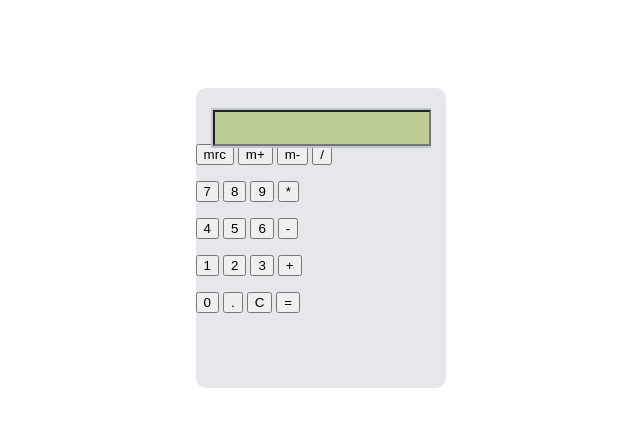
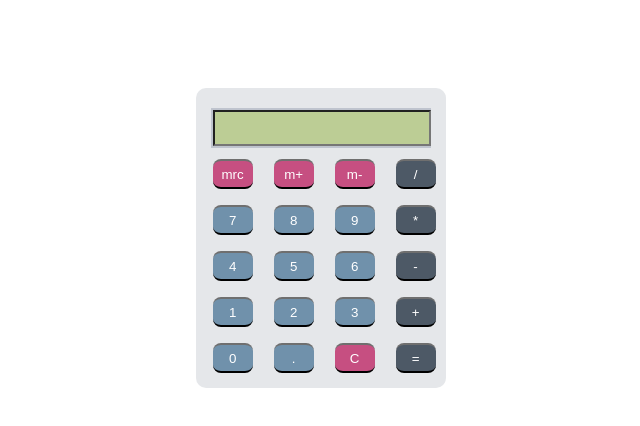
Before and after one commit to BattleBoss21/Calculator, a plain HTML site: page index.html in a window 1280 px wide. Shown: the whole page, without its empty margins (318-958 px from the left). Drawn offline with Linux system fonts and the light colour scheme.

Commit message:
color buttons

```diff
--- a/calculator.css
+++ b/calculator.css
@@ -32,6 +32,50 @@
 	font-size: 21px;
 	text-align: right;
 }
+
 /* Calculator Buttons */
+.keys {
+	position: relative;
+	top: 15px;
+}
+.button {
+	width: 40px;
+	height: 30px;
+	border: none;
+	border-radius: 8px;
+	margin-left: 17px;
+	cursor: pointer;
+	border-top: 2px solid transparent;
+}
+.button.function {
+	color: white;
+	background-color: #c64f81;
+	border-bottom: black 2px solid;
+	border-top: 2px #6f6f6f solid;
+}
+.button.operator {
+	color: white;
+	background-color: #4d5966;
+	border-bottom: black 2px solid;
+	border-top: 2px #6f6f6f solid;
+}
+.button.number {
+	color: white;
+	background-color: #7091ab;
+	border-bottom: black 2px solid;
+	border-top: 2px #6f6f6f solid;
+}
 
-/* Stimulate Button Press */
+/* Simulate Button Press */
+.function:active {
+	border-top: black 2px solid;
+	border-bottom: 2px #6f6f6f solid;
+}
+.operator:active {
+	border-top: black 2px solid;
+	border-bottom: 2px #303030 solid;
+}
+.number:active {
+	border-top: black 2px solid;
+	border-bottom: 2px #6f6f6f solid;
+}
--- a/index.html
+++ b/index.html
@@ -17,9 +17,9 @@
 			</div>
 			<div class="keys">
 				<p>
-							<input type="button" value="mrc" class="buttton function" onClick="">
-							<input type="button" value="m+"  class="buttton function" onClick="">
-							<input type="button" value="m-" class="buttton function" onClick="">
+							<input type="button" value="mrc" class="button function" onClick="">
+							<input type="button" value="m+"  class="button function" onClick="">
+							<input type="button" value="m-" class="button function" onClick="">
 							<input type="button" value="/" class="button operator" onClick="v( '/' )">
 				</p>
 					<p>
@@ -43,7 +43,7 @@
 					<p>
 							<input type="button" value="0" class="button number" onClick="v( '0' )">
 							<input type="button" value="." class="button number" onClick="v( '.' )">
-							<input type="button" value="C" class="buttton function" onClick="d( '' )">
+							<input type="button" value="C" class="button function" onClick="d( '' )">
 							<input type="button" value="=" class="button operator" onClick="e( )">
 					</p>
 			</div>
```
Lines whose indentation alone changed are shown as unchanged.
